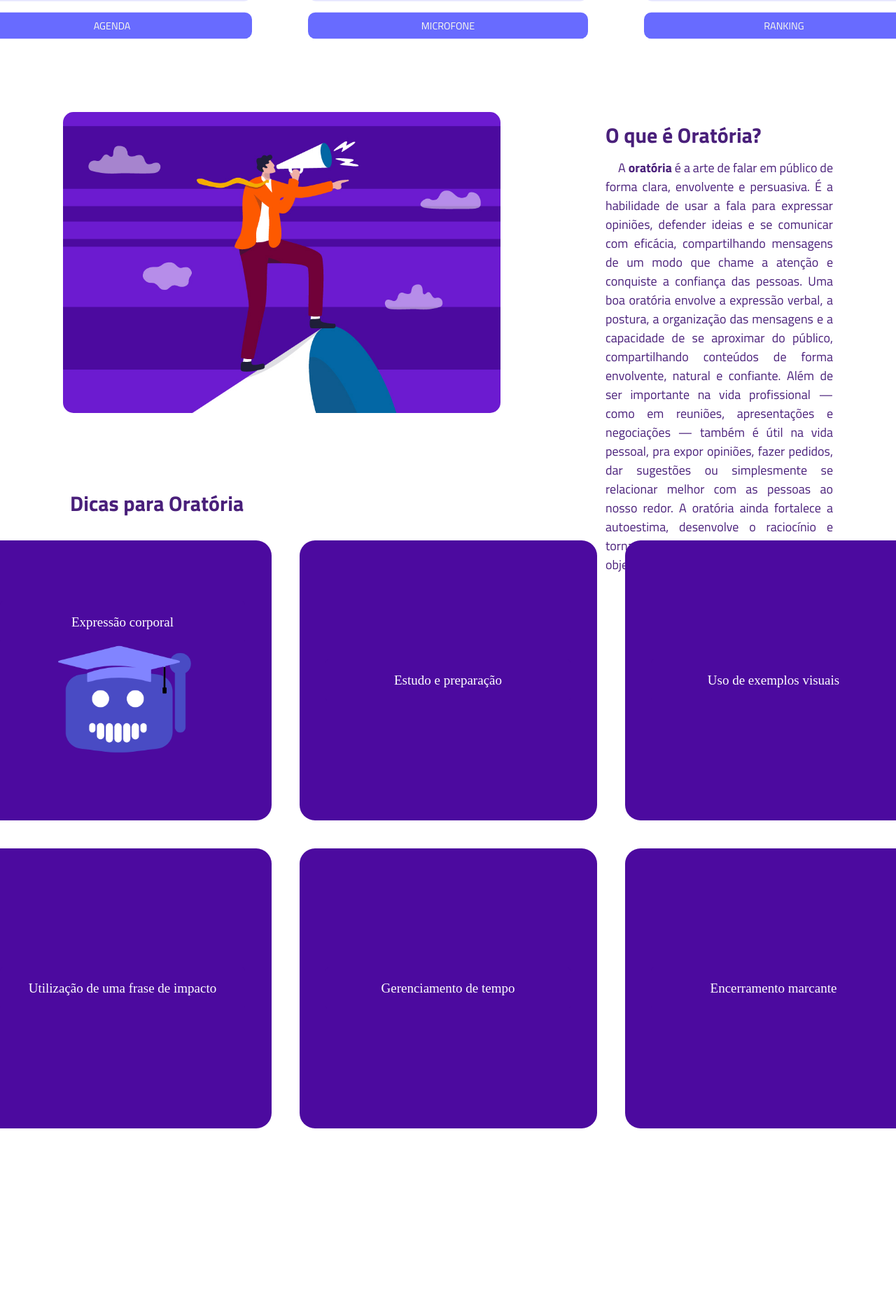
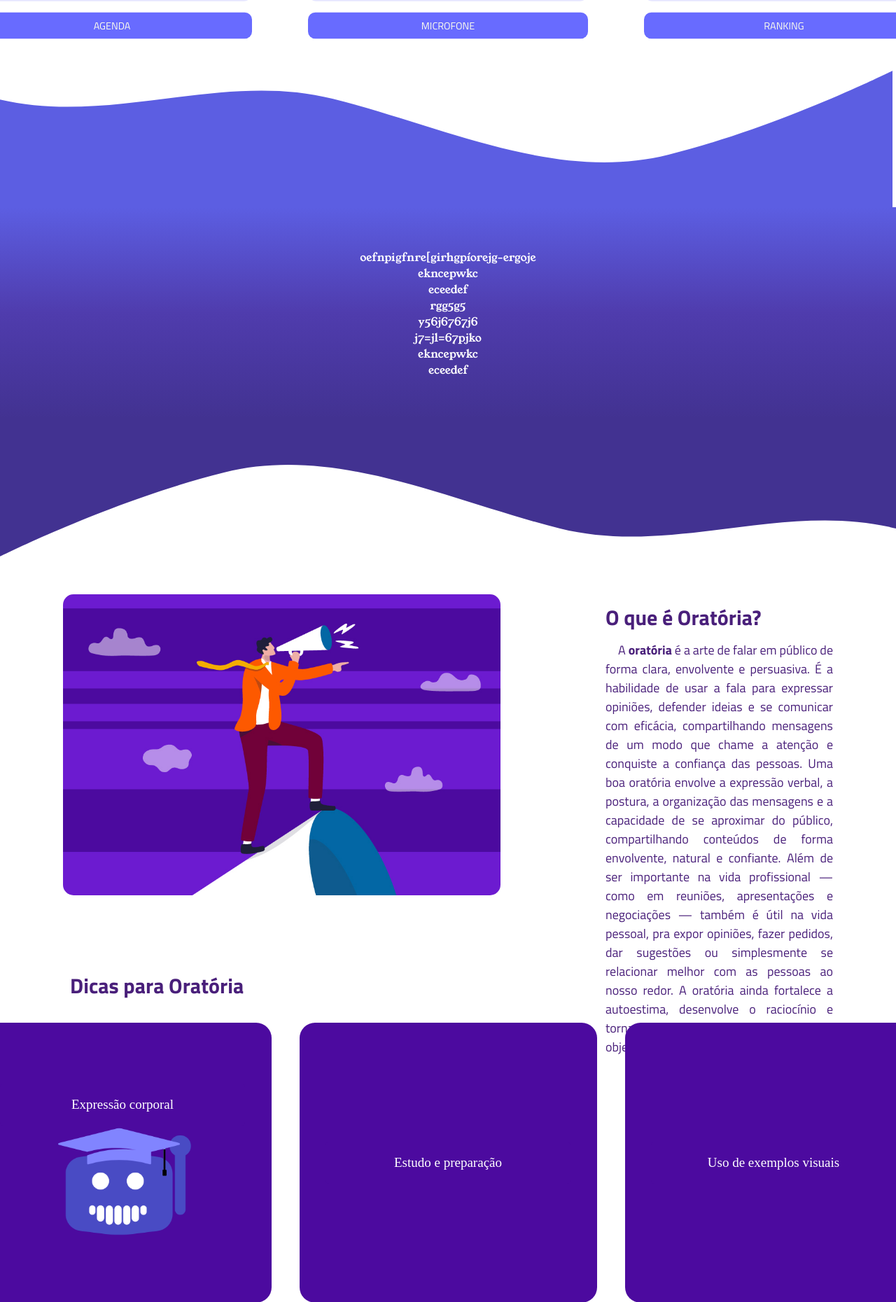
Before and after one commit to duduusxz/fala.i, a Flask app: page /inicio in a window 1280 px wide; the page is wider, and only the part inside the window is pictured. Shown: the part 888-2748 px from the top of that part at 70% size. Before the commit the page ends 2500 px from the top of that part, so only its background shows below. Run offline with Flask 3, Linux system fonts and the light colour scheme; some libraries are stand-ins or nearby versions; some web fonts are replaced.

Commit message:
Fazendo div com ondas

```diff
--- a/TCC-CHATBOT/controller/static/PaginaInicial/PaginaInicial.css
+++ b/TCC-CHATBOT/controller/static/PaginaInicial/PaginaInicial.css
@@ -7,6 +7,7 @@
   --cinza-medio: #cfd4d8;
   --roxo: #491f7a;
   --fundo-cinza: #efefef;
+  --roxo-medio: #423291;
 }
 
 /* Reset de estilo */
@@ -46,7 +47,6 @@ nav ul li a {
 nav ul li a:hover {
     color: #686bff;
 }
-
 
 .conta{
     display: flex;
@@ -236,7 +236,6 @@ header{
     transform: scale(1.07);
 }
 
-
 .botao {
     width: 500px;
     background-color: #686bff;
@@ -341,8 +340,6 @@ li:hover{
     cursor: pointer;
     color: var(--cor-principal);
 }
-
-
 
 .geral{
     display: flex;
@@ -504,4 +501,28 @@ h3{
     display: flex;
 }
 
+.onda-superior,
+    .onda-inferior {
+      display: block;
+      width: 100%;
+      height: 200px;
+    }
+
+    .conteudo {
+      background: linear-gradient(to bottom, #5c5ee2 , #4f3cad, #423291);
+      padding: 60px 20px;
+      text-align: center;
+      color: white;
+      position: relative;
+    }
+
+    .onda-inferior {
+      transform: rotate(180deg);
+      margin-top: -5px;
+    }
+
+    .onda-superior{
+        margin: -5px;
+    }
+
 /*686bff*/
--- a/TCC-CHATBOT/controller/templates/PaginaInicial/PaginaInicial.html
+++ b/TCC-CHATBOT/controller/templates/PaginaInicial/PaginaInicial.html
@@ -99,6 +99,29 @@
                 <a href="">RANKING</a>
             </button>
         </div>
+    </section>
+
+    <section class="sessao-onda">
+        <svg class="onda-superior" viewBox="0 0 1440 320" xmlns="http://www.w3.org/2000/svg" preserveAspectRatio="none">
+            <path fill="#5c5ee2" fill-opacity="1"
+            d="M0,64 C180,128 360,0 540,64 C720,128 900,256 1080,192 C1260,128 1440,0 1440,0 L1440,320 L0,320 Z" />
+        </svg>
+
+        <div class="conteudo">
+            <div>oefnpigfnre[girhgpíorejg-ergoje</div>
+            <div>ekncepwkc </div>
+            <div>eceedef</div>
+            <div>rgg5g5</div>
+            <div>y56j6767j6</div>
+            <div>j7=jl=67pjko</div>
+            <div>ekncepwkc </div>
+            <div>eceedef</div>
+        </div>
+
+        <svg class="onda-inferior" viewBox="0 0 1440 320" xmlns="http://www.w3.org/2000/svg" preserveAspectRatio="none">
+            <path fill="#423291" fill-opacity="1"
+            d="M0,64 C180,128 360,0 540,64 C720,128 900,256 1080,192 C1260,128 1440,0 1440,0 L1440,320 L0,320 Z" />
+        </svg>
     </section>
 
     <section class="oratoria-sessao">
```
